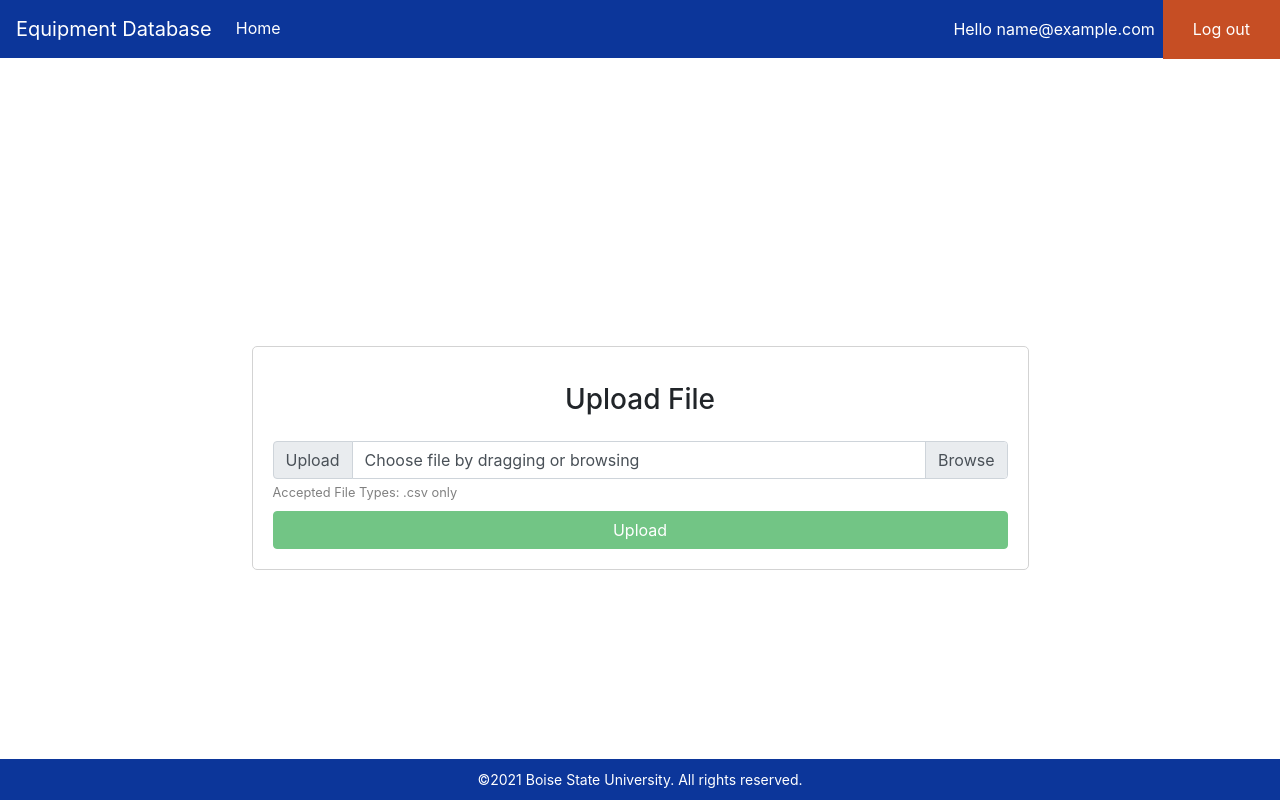
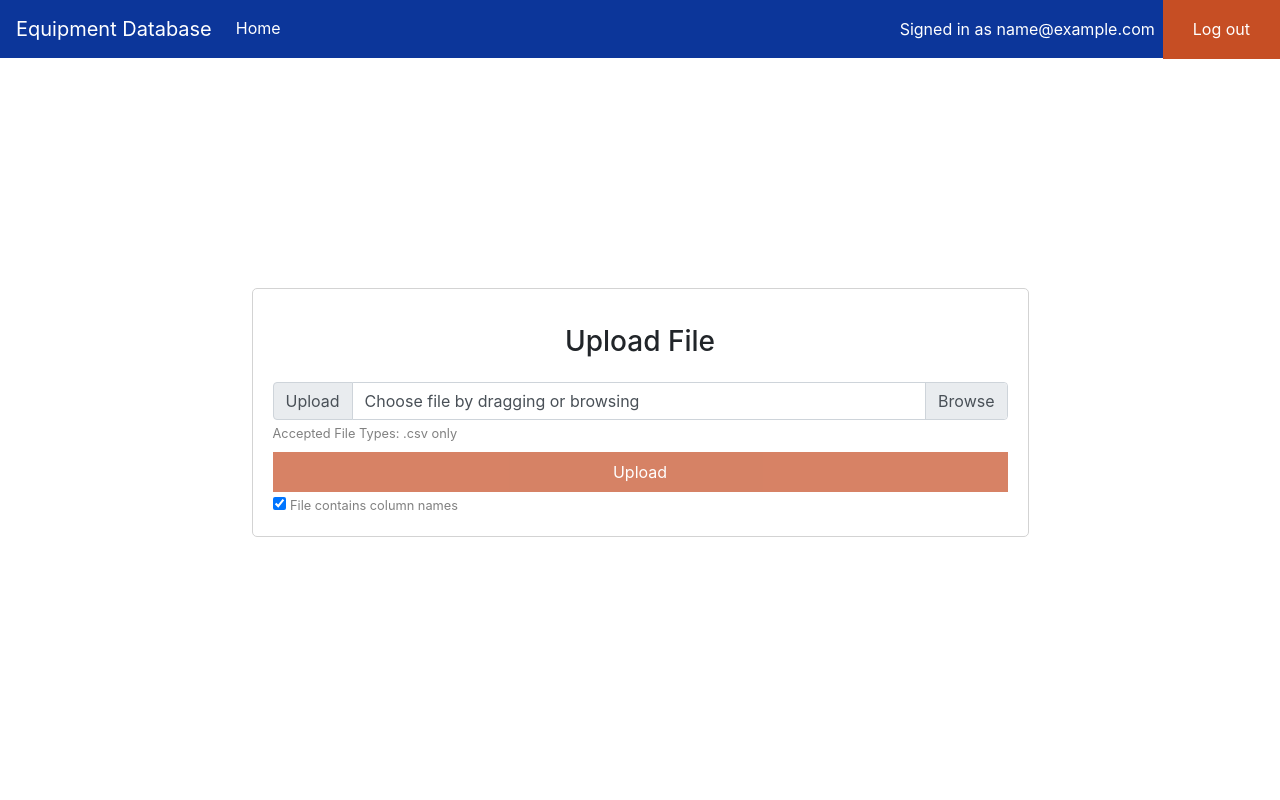
Before and after one commit to cs481-ekh/f21-args-n-kwargs, a Django app: page /uploadcsv/ in a window 1280 px wide. Run offline with Django 3.2, Linux system fonts and the light colour scheme; the visitor is signed in with stand-in values (Sample User, id 1).

Commit message:
page height fixes, upload polish, removed ugly footer, etc

```diff
--- a/WebSearchableEquipmentDatabase/equipment/static/base/base.css
+++ b/WebSearchableEquipmentDatabase/equipment/static/base/base.css
@@ -1,13 +1,15 @@
 html, body {
     height: 100%;
     margin: 0;
-    overflow: hidden;
 }
 
 .site-wrapper {
     height: 100%;
     margin: 0;
-    overflow: hidden;
+}
+
+.content-wrapper {
+    height: 88.6%;
 }
 
 /* Sets the background color of the navbar */
--- a/WebSearchableEquipmentDatabase/equipment/static/uploadCSV/uploadCSV.css
+++ b/WebSearchableEquipmentDatabase/equipment/static/uploadCSV/uploadCSV.css
@@ -26,6 +26,23 @@
 
 .upload-button {
     flex: 1;
+    border: none;
+    background-color: rgb(198, 78, 36);
+    color: white;
+
+}
+
+.upload-button:hover {
+    background-color: rgb(173, 61, 27);
+    color: white;
+}
+
+.upload-button:disabled {
+    opacity: 0.7;
+}
+
+.upload-button:disabled:hover {
+    background-color: rgb(198, 78, 36);
 }
 
 .input-hint {
--- a/WebSearchableEquipmentDatabase/equipment/templates/equipment/base.html
+++ b/WebSearchableEquipmentDatabase/equipment/templates/equipment/base.html
@@ -18,6 +18,7 @@
     {% block jsLinks %}{% endblock %}
 </head>
 <body>
+<div class="site-wrapper">
     <header>
         <nav class="navbar navbar-expand-lg navbar-custom">
             <a class="navbar-brand" href="{% url 'home' %}">Equipment Database</a>
@@ -45,7 +46,7 @@
                 </div>
                 <div class="nav-item mr-sm-2">
                     {% if user.is_authenticated %}
-                    <span class="navbar-text">Hello {{ user.email }}</span>
+                        <span class="navbar-text">Signed in as {{ user.email }}</span>
                     {% endif %}
                 </div>
                 <div class="nav-item">
@@ -58,17 +59,12 @@
             </div>
         </nav>
     </header>
-<div class="site-wrapper">
+    <div class="content-wrapper">
         {% block content %}
             Base Content that should always be overwritten
         {% endblock %}
     </div>
+</div>
 {% block inlineJS %}{% endblock %}
-
-<div>
-    <footer>
-        &copy;2021 Boise State University. All rights reserved.
-    </footer>
-</div>
 </body>
 </html>
--- a/WebSearchableEquipmentDatabase/equipment/templates/equipment/uploadCSV.html
+++ b/WebSearchableEquipmentDatabase/equipment/templates/equipment/uploadCSV.html
@@ -34,11 +34,11 @@
                     </div>
                 </div>
                 <small class="input-hint">Accepted File Types: .csv only</small>
-                <div class="button-container">
-                    <button type="submit" class="btn btn-success upload-button mt-2" id="upload-button" disabled>
-                        Upload
-                    </button>
+                <div class="button-container mt-2">
+                    <button class="upload-button py-2" type="submit" id="upload-button" disabled>Upload</button>
                 </div>
+                <input class="header-checkbox" type="checkbox" name="headers" checked>
+                <small class="input-hint">File contains column names</small>
             </form>
         </div>
     </div>
--- a/WebSearchableEquipmentDatabase/equipment/views.py
+++ b/WebSearchableEquipmentDatabase/equipment/views.py
@@ -77,6 +77,7 @@ def upload_csv(request):
     processed_file = False
     path = ''
     last_line_parsed = ''
+    headers = False
     context = {
         'upload_csv': True,
         'user': request.user,
@@ -94,6 +95,9 @@ def upload_csv(request):
             "O": Category.other,
         }
 
+        if request.POST.get('headers'):
+            headers = True
+
         try:
             file = request.FILES['file']
         except Exception:
@@ -109,6 +113,8 @@ def upload_csv(request):
             processed_file = True
             with open(path) as f:
                 reader = csv.reader(f)
+                if headers:
+                    next(reader, None)
                 for row in reader:
                     last_line_parsed = row
                     obj, created = Equipment.objects.get_or_create(
```
Lines whose indentation alone changed are shown as unchanged.
